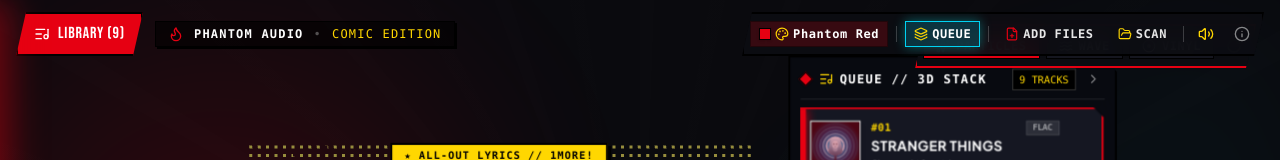
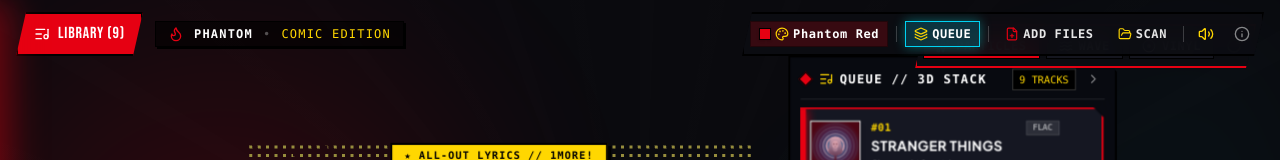
Before and after one commit to FirdausMuammarHafaedi/Phantom, a React (Vite) app: page / in a window 1280 px wide. Shown: the top 160 px of the page. Built offline with nearby package versions, Linux system fonts and the light colour scheme.

Commit message:
rebrand: rename application to Phantom
Update project branding, build configuration, and metadata to reflect the new application name.

```diff
--- a/index.html
+++ b/index.html
@@ -7,13 +7,13 @@
     <meta name="mobile-web-app-capable" content="yes" />
     <meta name="apple-mobile-web-app-capable" content="yes" />
     <meta name="apple-mobile-web-app-status-bar-style" content="black-translucent" />
-    <meta name="apple-mobile-web-app-title" content="P5 Audio" />
+    <meta name="apple-mobile-web-app-title" content="Phantom" />
     <link rel="icon" type="image/svg+xml" href="/icon.svg" />
     <link rel="icon" type="image/png" sizes="192x192" href="/pwa-192x192.png" />
     <link rel="apple-touch-icon" href="/apple-touch-icon.png" />
-    <title>Persona 5 Offline Audio Player</title>
+    <title>Phantom</title>
     <meta name="description" content="A lightweight, offline-first local audio player with Persona 5 aesthetic, 3D audio-reactive visualizer, and local directory scanning." />
-    <meta property="og:title" content="Persona 5 Offline Audio Player" />
+    <meta property="og:title" content="Phantom" />
     <meta property="og:description" content="A lightweight, offline-first local audio player with Persona 5 aesthetic, 3D audio-reactive visualizer, and local directory scanning." />
     <meta property="og:type" content="website" />
     <meta name="twitter:card" content="summary_large_image" />
--- a/main.js
+++ b/main.js
@@ -11,7 +11,7 @@ function createWindow() {
     height: 800,
     minWidth: 800,
     minHeight: 600,
-    title: 'Persona 5 Audio Player',
+    title: 'Phantom',
     backgroundColor: '#090b10',
     autoHideMenuBar: true,
     webPreferences: {
--- a/metadata.json
+++ b/metadata.json
@@ -1,5 +1,5 @@
 {
-  "name": "Persona 5 Offline Audio Player",
+  "name": "Phantom",
   "description": "A lightweight, offline-first local audio player with Persona 5 aesthetic, 3D audio-reactive visualizer, and local directory scanning.",
   "requestFramePermissions": [],
   "majorCapabilities": ["MAJOR_CAPABILITY_SERVER_SIDE_GEMINI_API"]
--- a/package.json
+++ b/package.json
@@ -44,8 +44,8 @@
     "vite-plugin-pwa": "^1.3.0"
   },
   "build": {
-    "appId": "com.persona.audioplayer",
-    "productName": "Persona 5 Audio Player",
+    "appId": "com.persona.phantom",
+    "productName": "Phantom",
     "directories": {
       "output": "release"
     },
--- a/src/components/TopBar.tsx
+++ b/src/components/TopBar.tsx
@@ -114,7 +114,7 @@ export const TopBar: React.FC<Props> = ({
 
           <div className="hidden lg:flex items-center gap-2.5 text-xs font-mono tracking-widest text-white/80 bg-black/60 px-3 py-1 border border-black shadow-[2px_2px_0px_#000]">
             <Flame className="w-4 h-4" style={{ color: currentTheme.accent }} />
-            <span className="font-extrabold text-white">PHANTOM AUDIO</span>
+            <span className="font-extrabold text-white">PHANTOM</span>
             <span className="text-white/30">•</span>
             <span className="text-[#ffd700]">COMIC EDITION</span>
           </div>
```
